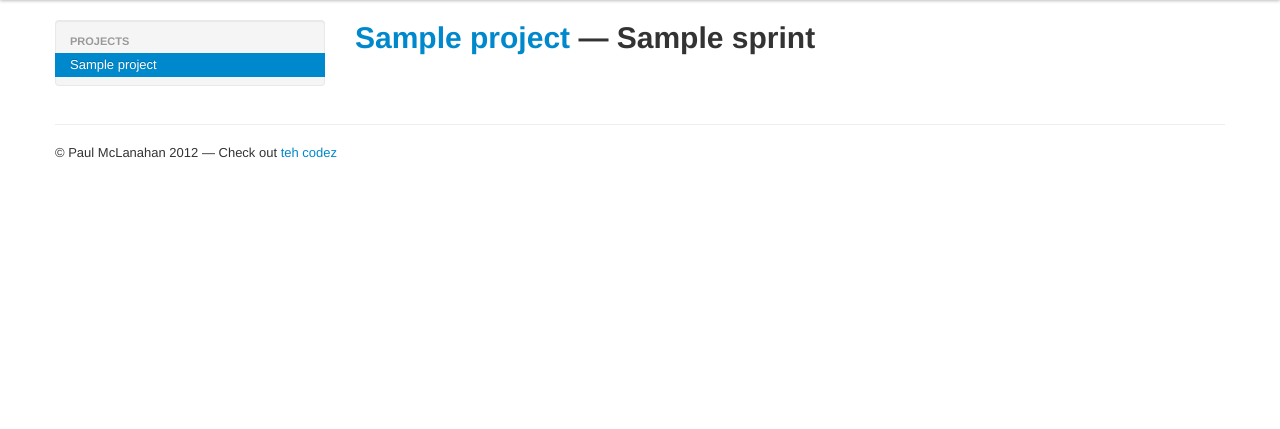
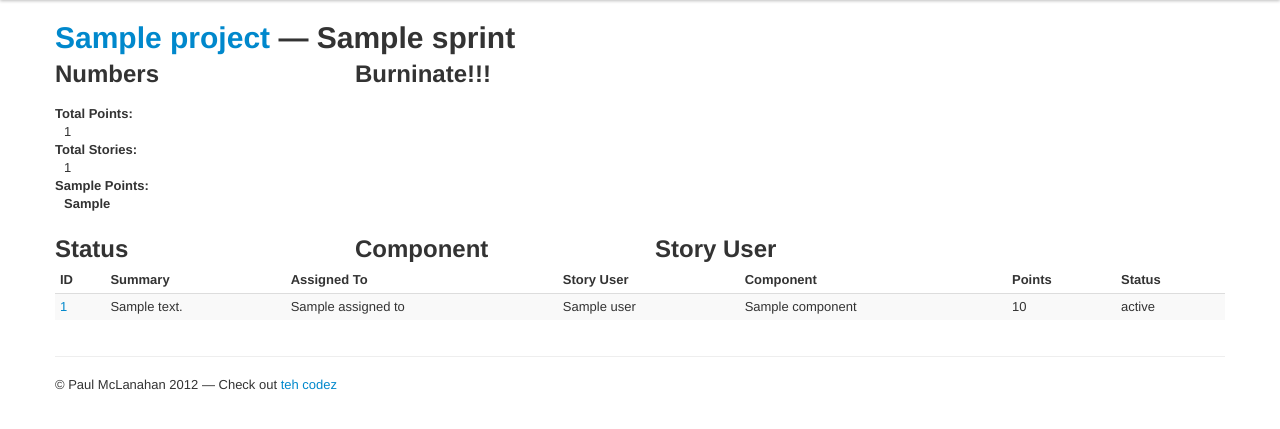
Before and after one commit to mozilla/scrumbugz, a Django app: template scrum/templates/scrum/sprint.html in a window 1280 px wide. Shown: the part 40-469 px from the top of the page. Run offline with Django 3.2, Linux system fonts and the light colour scheme; tables that the repository leaves empty hold one stand-in row (values such as "Sample post"); the template is opened without the code that fills it: values that come from a table or form of the project are taken from there, most other values are stand-ins (such as "Sample title", 1, 10 or a date in 2020); some libraries are stand-ins or nearby versions.

Commit message:
ZOMG A WORKING BURNDOWN!

```diff
--- a/scrum/models.py
+++ b/scrum/models.py
@@ -1,26 +1,22 @@
+from __future__ import absolute_import
+
 import re
 from collections import defaultdict
 from datetime import datetime
-
-import dateutil.parser
-from dateutil.relativedelta import relativedelta
 
 from django.conf import settings
 from django.contrib import admin
 from django.core.cache import cache
 from django.core.validators import RegexValidator
 from django.db import models
-from django.http import QueryDict
 
+import dateutil.parser
 import slumber
 
+from .utils import (date_to_js, is_closed, date_range, parse_bz_url,
+                    parse_whiteboard)
 
-BZ_URL_EXCLUDE = (
-    'cmdtype',
-    'remaction',
-    'list_id',
-    'columnlist',
-)
+
 BZ_FIELDS = (
     'id',
     'url',
@@ -30,12 +26,6 @@ BZ_FIELDS = (
     'whiteboard',
     'assigned_to',
 )
-TAG_2_ATTR = {
-    'p': 'points',
-    'u': 'user',
-    'c': 'component',
-}
-CLOSED_STATUSES = ['RESOLVED', 'VERIFIED']
 BZAPI = slumber.API(settings.BZ_API_URL)
 slug_re = re.compile(r'^[-.\w]+$')
 validate_slug = RegexValidator(slug_re, "Enter a valid 'slug' consisting of letters, numbers, underscores, periods or hyphens.", 'invalid')
@@ -99,20 +89,24 @@ class Sprint(models.Model):
             self._bugs = [Bug(b) for b in data['bugs']]
         return self._bugs
 
-    def get_time_series(self):
-        now = datetime.now().date()
+    def get_burndown(self):
+        """Return a list of total point values per day of sprint"""
+        now = datetime.utcnow().date()
         sdate = self.start_date
         edate = self.end_date if self.end_date < now else now
         if sdate > now: return []
         tseries = []
-        cdate = sdate
-        while cdate <= edate:
+        for cdate in date_range(sdate, edate):
             cpoints = 0
             for bug in self.get_bugs():
                 cpoints += bug.points_for_date(cdate)
-            tseries.append([cdate, cpoints])
-            cdate = cdate + relativedelta(days=1)
+            tseries.append([date_to_js(cdate), cpoints])
         return tseries
+
+    def get_burndown_axis(self):
+        """Return a list of epoch dates between sprint start and end inclusive"""
+        return [date_to_js(cdate) for cdate in
+                date_range(self.start_date, self.end_date)]
 
     def get_bugs_data(self):
         data = {
@@ -121,6 +115,8 @@ class Sprint(models.Model):
             'status': defaultdict(int),
             'basic_status': defaultdict(int),
             'total_points': 0,
+            'burndown': self.get_burndown(),
+            'burndown_axis': self.get_burndown_axis(),
         }
         for bug in self.get_bugs():
             if bug.points:
@@ -129,6 +125,9 @@ class Sprint(models.Model):
                 data['status'][bug.status] += bug.points
                 data['basic_status'][bug.basic_status] += bug.points
                 data['total_points'] += bug.points
+        # have to convert to dicts b/c of django template bug
+        for item in ['users', 'components', 'status', 'basic_status']:
+            data[item] = dict(data[item])
         return data
 
 
@@ -202,37 +201,5 @@ class Bug(object):
         return self._phistory
 
 
-
-def parse_whiteboard(wb):
-    wb_dict = {
-        'points': 0,
-        'user': '',
-        'component': '',
-    }
-    wb = wb.strip()
-    if wb:
-        data = dict(i.split('=') for i in wb.split() if '=' in i)
-        for k, v in data.iteritems():
-            if v:
-                cast = int if k == 'p' else str
-                wb_dict[TAG_2_ATTR[k]] = cast(v)
-    return wb_dict
-
-
-def parse_bz_url(url):
-    qs = url.split('?')[1]
-    qd = QueryDict(qs, mutable=True)
-    for key in BZ_URL_EXCLUDE:
-        try:
-            del qd[key]
-        except KeyError:
-            continue
-    return qd
-
-
-def is_closed(status):
-    return status in CLOSED_STATUSES
-
-
 admin.site.register(Project)
 admin.site.register(Sprint)
--- a/scrum/templates/scrum/sprint.html
+++ b/scrum/templates/scrum/sprint.html
@@ -1,14 +1,73 @@
-{% extends "scrum/base.html" %}
+{% extends "base.html" %}
 
-{% block main_content %}
-  <h1><a href="{{ project.get_absolute_url }}">{{ project.name }}</a> &mdash; {{ sprint.name }}</h1>
+{% block content %}
   <div class="row">
-    <div class="span3" id="status-pie"></div>
-    <div class="span3" id="component-pie"></div>
-    <div class="span3" id="user-pie"></div>
+    <div class="span12">
+      <h1><a href="{{ project.get_absolute_url }}">{{ project.name }}</a> &mdash; {{ sprint.name }}</h1>
+    </div>
   </div>
   <div class="row">
-    <div class="span9" id="burndown"></div>
+    <div class="span3">
+      <h2>Numbers</h2>
+      <dl>
+        <dt>Total Points:</dt>
+        <dd>{{ bugs_data.total_points }}</dd>
+        <dt>Total Stories:</dt>
+        <dd>{{ bugs|length }}</dd>
+        {% for k, v in bugs_data.basic_status.items %}
+          <dt>{{ k|capfirst }} Points:</dt>
+          <dd><strong>{{ v }}</strong></dd>
+        {% endfor %}
+      </dl>
+    </div>
+    <div class="span9">
+      <h2>Burninate!!!</h2>
+      <div id="burndown"></div>
+    </div>
+  </div>
+  <div class="row">
+    <div class="span3">
+      <h2>Status</h2>
+      <div class="piegraph" id="status-pie"></div>
+    </div>
+    <div class="span3">
+      <h2>Component</h2>
+      <div class="piegraph" id="component-pie"></div>
+    </div>
+    <div class="span3">
+      <h2>Story User</h2>
+      <div class="piegraph" id="user-pie"></div>
+    </div>
+  </div>
+  <div class="row">
+    <div class="span12">
+      <table class="table table-striped table-condensed">
+        <thead>
+          <tr>
+            <th>ID</th>
+            <th>Summary</th>
+            <th>Assigned To</th>
+            <th>Story User</th>
+            <th>Component</th>
+            <th>Points</th>
+            <th>Status</th>
+          </tr>
+        </thead>
+        <tbody>
+          {% for bug in bugs %}
+            <tr data-bugid="{{ bug.id }}" id="bug{{ bug.id }}">
+              <td><a href="https://bugzilla.mozilla.org/show_bug.cgi?id={{ bug.id }}">{{ bug.id }}</a></td>
+              <td>{{ bug.summary }}</td>
+              <td>{{ bug.assigned_to.real_name }}</td>
+              <td>{{ bug.user }}</td>
+              <td>{{ bug.component }}</td>
+              <td>{{ bug.points }}</td>
+              <td>{{ bug.status }}</td>
+            </tr>
+          {% endfor %}
+        </tbody>
+      </table>
+    </div>
   </div>
 {% endblock %}
 
@@ -19,7 +78,36 @@
   <script type="text/javascript">
     $(function(){
       "use strict";
-      var BUGS_DATA = {{ bugs_data }};
+      var BUGS_DATA = {{ bugs_data_json|safe }};
+      var resize_graphs = function(){
+        $('div.piegraph').css('height', function(){
+          return $(this).css('width');
+        });
+        $('#burndown').css('height', function(){
+          return parseInt($(this).css('width'))/2;
+        });
+      };
+      $('#burndown').on('resize', resize_graphs);
+      resize_graphs();
+
+      $.plot($('#burndown'), [BUGS_DATA.burndown], {
+        xaxis: {
+          mode: 'time',
+          ticks: BUGS_DATA.burndown_axis
+        },
+        yaxis: {
+          min: 0,
+          tickSize: 2
+        },
+        lines: {
+          show: true,
+          fill: 0.4
+        },
+        points: {
+          show: true,
+          fill: false
+        }
+      });
     });
   </script>
 {% endblock %}
--- /dev/null
+++ b/scrum/utils.py
@@ -0,0 +1,65 @@
+from time import mktime
+
+from django.http import QueryDict
+
+from dateutil.relativedelta import relativedelta
+
+
+TAG_2_ATTR = {
+    'p': 'points',
+    'u': 'user',
+    'c': 'component',
+}
+BZ_URL_EXCLUDE = (
+    'cmdtype',
+    'remaction',
+    'list_id',
+    'columnlist',
+)
+CLOSED_STATUSES = ['RESOLVED', 'VERIFIED']
+
+
+def parse_whiteboard(wb):
+    wb_dict = {
+        'points': 0,
+        'user': '',
+        'component': '',
+        }
+    wb = wb.strip()
+    if wb:
+        data = dict(i.split('=') for i in wb.split() if '=' in i)
+        for k, v in data.iteritems():
+            if v:
+                cast = int if k == 'p' else str
+                wb_dict[TAG_2_ATTR[k]] = cast(v)
+    return wb_dict
+
+
+def parse_bz_url(url):
+    qs = url.split('?')[1]
+    qd = QueryDict(qs, mutable=True)
+    for key in BZ_URL_EXCLUDE:
+        try:
+            del qd[key]
+        except KeyError:
+            continue
+    return qd
+
+
+def is_closed(status):
+    return status in CLOSED_STATUSES
+
+
+def date_range(sdate, edate, step=1):
+    """Return a list of date objects for every day between sdate and edate inclusive."""
+    dates = []
+    cdate = sdate
+    while cdate <= edate:
+        dates.append(cdate)
+        cdate += relativedelta(days=step)
+    return dates
+
+
+def date_to_js(date):
+    """Return unix epoc timestamp in miliseconds"""
+    return int(mktime(date.timetuple()) * 1000)
--- a/templates/base.html
+++ b/templates/base.html
@@ -59,9 +59,7 @@
 
     <div class="container">
 
-      <div class="row">
-        {% block content %}{% endblock %}
-      </div>
+      {% block content %}{% endblock %}
 
       <hr>
 
```
Also changed, not shown: scrum/views.py (+7 -3 lines).
